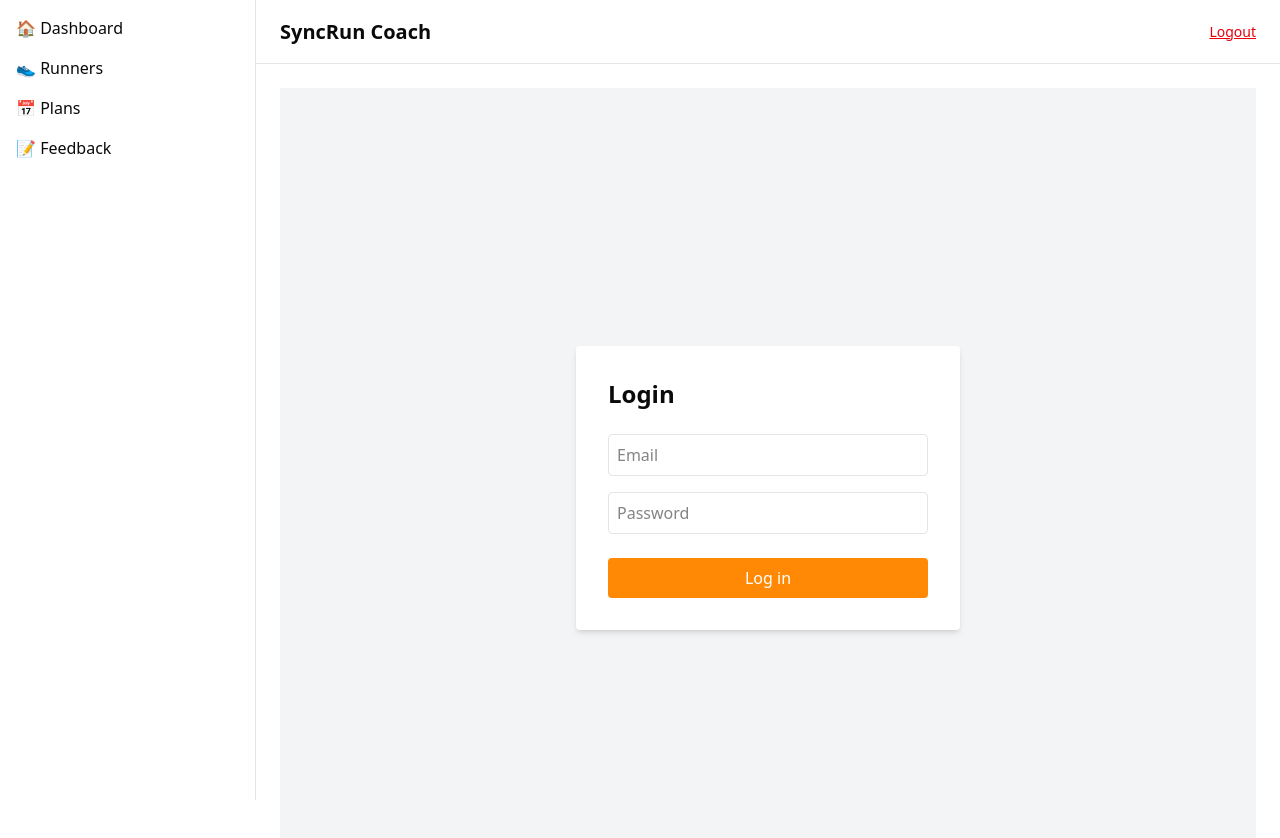
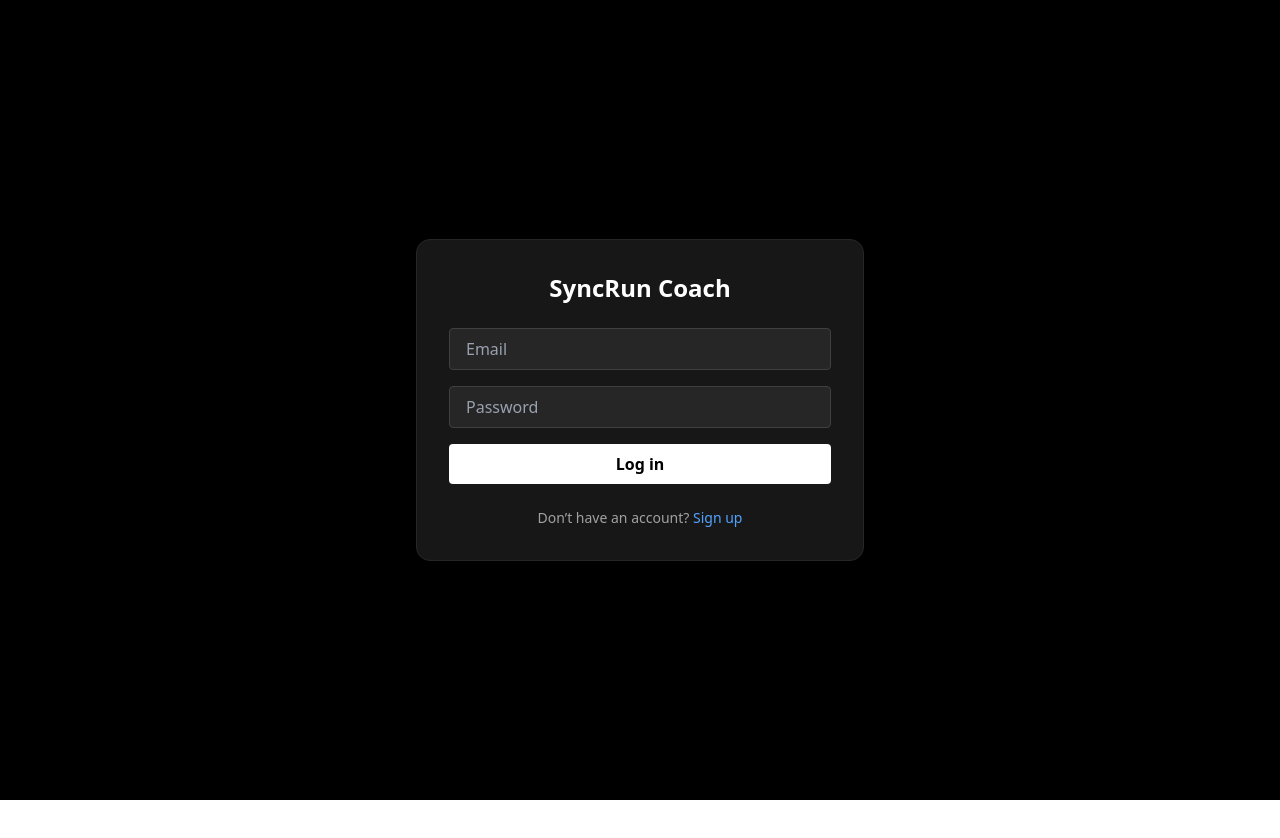
Before and after one commit to Zivadinhoo/SyncRun, a Next.js app in the folder coach-dashboard/: page /login in a window 1280 px wide. Shown: the top 838 px of the page. After the commit the page ends 800 px from the top, so only its background shows below. Built offline with nearby package versions, Linux system fonts and the light colour scheme.

Commit message:
Update layout, header, sidebar and add ClientLayout component

```diff
--- /dev/null
+++ b/coach-dashboard/src/app/components/ui/ClientLayout.tsx
@@ -0,0 +1,26 @@
+"use client";
+
+import { usePathname } from "next/navigation";
+
+import Sidebar from "@/app/components/ui/Sidebar";
+import Header from "@/app/components/ui/Header";
+import { ReactNode } from "react";
+
+export default function ClientLayout({ children }: { children: ReactNode }) {
+  const pathname = usePathname();
+  const isLoginPage = pathname === "/login";
+
+  if (isLoginPage) {
+    return <main className="w-full">{children}</main>;
+  }
+
+  return (
+    <div className="flex">
+      <Sidebar />
+      <div className="flex-1 flex flex-col">
+        <Header />
+        <main className="p-6">{children}</main>
+      </div>
+    </div>
+  );
+}
--- a/coach-dashboard/src/app/components/ui/Header.tsx
+++ b/coach-dashboard/src/app/components/ui/Header.tsx
@@ -7,21 +7,32 @@ export default function Header() {
   const router = useRouter();
 
   const handleLogout = () => {
-    // 1. Ukloni token iz api instance
     delete api.defaults.headers.common["Authorization"];
-
-    // 2. (opciono) Ukloni iz localStorage ako si tamo čuvao
     localStorage.removeItem("accessToken");
-
-    // 3. Vrati na login
     router.push("/login");
   };
 
   return (
-    <div className="h-16 flex items-center justify-between px-6 border-b">
-      <h1 className="text-xl font-bold">SyncRun Coach</h1>
-      <button onClick={handleLogout} className="text-sm text-red-600 underline">
-        Logout
+    <div className="h-16 flex items-center justify-between px-6 border-b bg-white">
+      {/* Title + Search */}
+      <div className="flex items-center gap-4">
+        <h1 className="text-xl font-semibold">Dashboard</h1>
+        <input
+          type="text"
+          placeholder="Search athletes"
+          className="px-3 py-1 border rounded-md text-sm focus:outline-none"
+        />
+        <button className="text-sm px-3 py-1 border rounded-md hover:bg-gray-100">
+          Filters
+        </button>
+      </div>
+
+      {/* Logout */}
+      <button
+        onClick={handleLogout}
+        className="text-sm text-red-600 underline hover:text-red-800"
+      >
+        Log out
       </button>
     </div>
   );
--- a/coach-dashboard/src/app/components/ui/Sidebar.tsx
+++ b/coach-dashboard/src/app/components/ui/Sidebar.tsx
@@ -1,14 +1,41 @@
 "use client";
 
 import Link from "next/link";
+import { usePathname } from "next/navigation";
+import clsx from "clsx";
+
+const navItems = [
+  { href: "/dashboard", label: "Dashboard" },
+  { href: "/runners", label: "Runners" },
+  { href: "/plans", label: "Plans" },
+  { href: "/feedback", label: "Feedback" },
+];
 
 export default function Sidebar() {
+  const pathname = usePathname();
+
   return (
-    <div className="w-64 h-screen p-4 border-r flex flex-col gap-4">
-      <Link href="/dashboard">🏠 Dashboard</Link>
-      <Link href="/runners">👟 Runners</Link>
-      <Link href="/plans">📅 Plans</Link>
-      <Link href="/feedback">📝 Feedback</Link>
+    <div className="w-64 h-screen bg-neutral-900 text-white p-4 flex flex-col gap-8">
+      {/* LOGO */}
+      <div className="text-2xl font-bold px-2">
+        sync <span className="text-purple-500">run</span>
+      </div>
+
+      {/* NAV LINKS */}
+      <nav className="flex flex-col gap-2">
+        {navItems.map(({ href, label }) => (
+          <Link
+            key={href}
+            href={href}
+            className={clsx(
+              "px-3 py-2 rounded-md hover:bg-neutral-800 transition",
+              pathname === href && "bg-neutral-800"
+            )}
+          >
+            {label}
+          </Link>
+        ))}
+      </nav>
     </div>
   );
 }
--- a/coach-dashboard/src/app/layout.tsx
+++ b/coach-dashboard/src/app/layout.tsx
@@ -1,7 +1,6 @@
 import "./globals.css";
-import Sidebar from "./components/ui/Sidebar";
-import Header from "./components/ui/Header";
 import { ReactNode } from "react";
+import ClientLayout from "@/app/components/ui/ClientLayout";
 
 export const metadata = {
   title: "SyncRun Coach",
@@ -11,13 +10,8 @@ export const metadata = {
 export default function RootLayout({ children }: { children: ReactNode }) {
   return (
     <html lang="en">
-      <head />
-      <body className="flex">
-        <Sidebar />
-        <div className="flex-1 flex flex-col">
-          <Header />
-          <main className="p-6">{children}</main>
-        </div>
+      <body>
+        <ClientLayout>{children}</ClientLayout>
       </body>
     </html>
   );
--- a/coach-dashboard/src/app/login/page.tsx
+++ b/coach-dashboard/src/app/login/page.tsx
@@ -1,64 +1,76 @@
 "use client";
-
-// eslint-disable-next-line @typescript-eslint/no-explicit-any
 
 import { useState } from "react";
 import { useRouter } from "next/navigation";
 import { api } from "@/lib/api";
+import clsx from "clsx"; // ako nemaš, install: npm i clsx
 
 export default function LoginPage() {
   const router = useRouter();
   const [email, setEmail] = useState("");
   const [password, setPassword] = useState("");
   const [error, setError] = useState("");
+  const [shake, setShake] = useState(false);
 
   const handleLogin = async (e: React.FormEvent) => {
     e.preventDefault();
     setError("");
+    setShake(false);
 
     try {
       await api.post("/auth/login", { email, password });
-
-      // Cookie je već postavljen, ne proveravaš res.data
       router.push("/dashboard");
     } catch (err: unknown) {
-      if (err instanceof Error) {
-        setError(err.message);
-      } else {
-        setError("Unknown error occurred.");
-      }
+      setError(err instanceof Error ? err.message : "Unknown error occurred.");
+      setShake(true);
+      setTimeout(() => setShake(false), 500); // reset shake
     }
   };
 
   return (
-    <div className="flex min-h-screen items-center justify-center bg-gray-100">
-      <form
-        onSubmit={handleLogin}
-        className="bg-white p-8 rounded shadow-md w-full max-w-sm"
+    <div className="min-h-screen w-full bg-black flex items-center justify-center px-4">
+      <div
+        className={clsx(
+          "bg-neutral-900 border border-neutral-800 rounded-xl p-8 w-full max-w-md text-white shadow-lg transition-all duration-300",
+          shake && "animate-shake"
+        )}
       >
-        <h1 className="text-2xl font-bold mb-6">Login</h1>
-        {error && <p className="text-red-500 mb-4">{error}</p>}
+        <h1 className="text-2xl font-bold text-center mb-6">SyncRun Coach</h1>
+
+        {error && (
+          <p className="text-red-500 text-sm mb-4 text-center">{error}</p>
+        )}
+
+        <form onSubmit={handleLogin} className="space-y-4">
           <input
             type="email"
             placeholder="Email"
-          className="w-full mb-4 p-2 border rounded"
+            className="w-full bg-neutral-800 border border-neutral-700 rounded px-4 py-2 text-white placeholder-gray-400 focus:outline-none focus:ring-2 focus:ring-gray-400"
             value={email}
             onChange={(e) => setEmail(e.target.value)}
           />
           <input
             type="password"
             placeholder="Password"
-          className="w-full mb-6 p-2 border rounded"
+            className="w-full bg-neutral-800 border border-neutral-700 rounded px-4 py-2 text-white placeholder-gray-400 focus:outline-none focus:ring-2 focus:ring-gray-400"
             value={password}
             onChange={(e) => setPassword(e.target.value)}
           />
           <button
             type="submit"
-          className="w-full bg-orange-400 text-white p-2 rounded hover:bg-orange-400"
+            className="w-full bg-white text-black font-semibold py-2 rounded hover:bg-gray-200 transition"
           >
             Log in
           </button>
         </form>
+
+        <div className="text-sm text-center mt-6 text-neutral-400">
+          Don’t have an account?{" "}
+          <a href="/signup" className="text-blue-400 hover:underline">
+            Sign up
+          </a>
+        </div>
+      </div>
     </div>
   );
 }
```
Also changed, not shown: 1 other file (tests, documents, lock files or other folders). Lines whose indentation alone changed are shown as unchanged.
